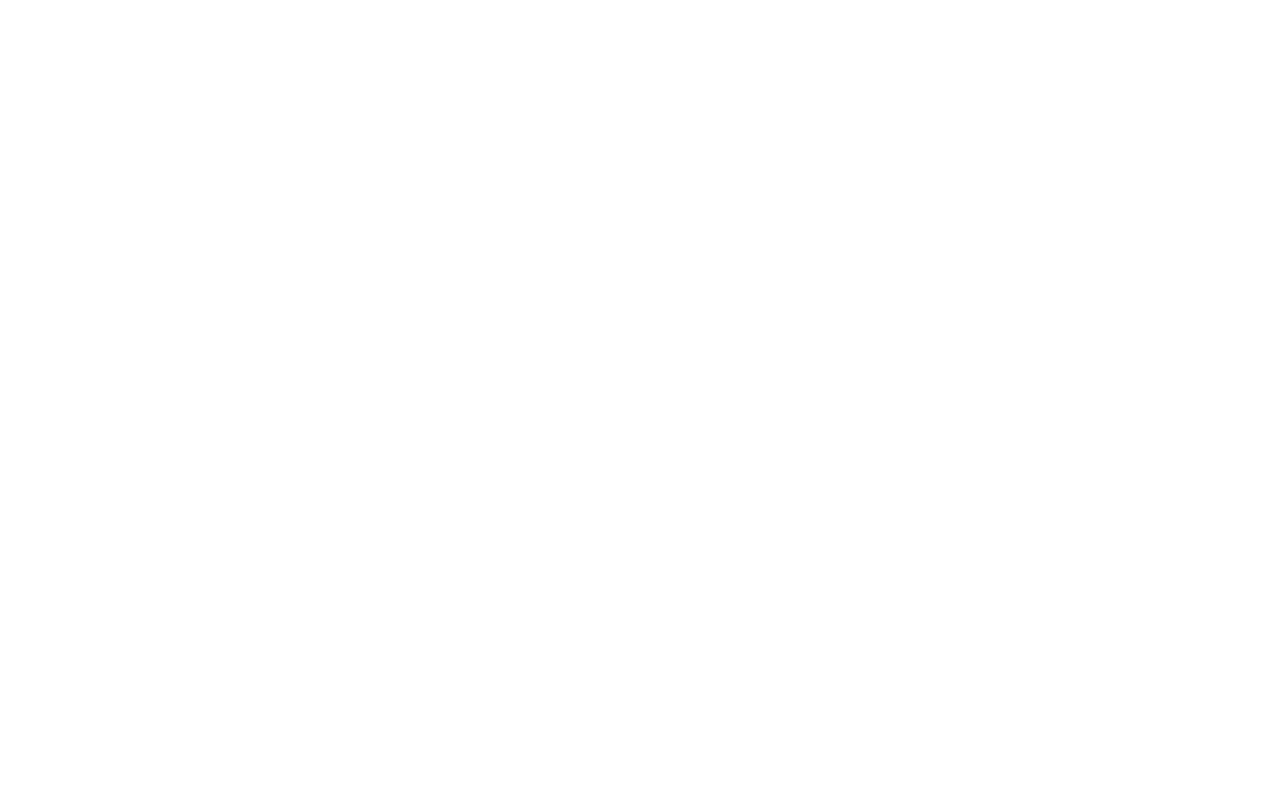
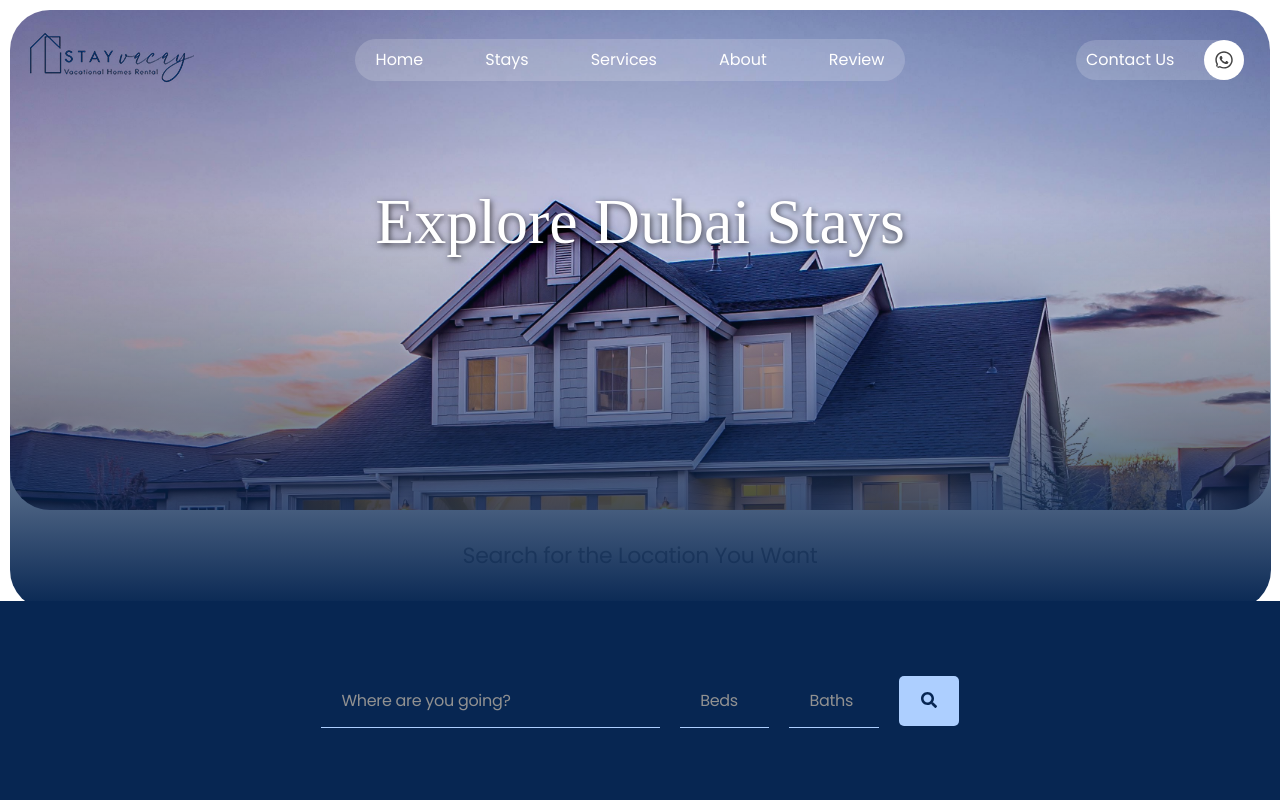
Before and after one commit to JadTarabay/StayVacay, a React (Create React App) app in the folder client/stayvacay-client/: page /properties in a window 1280 px wide. Before the commit this address had no page. Shown: the top 800 px of the page. Built offline with nearby package versions, Linux system fonts and the light colour scheme; no server answers.

Commit message:
properties page added

```diff
--- a/client/stayvacay-client/package.json
+++ b/client/stayvacay-client/package.json
@@ -2,6 +2,7 @@
   "name": "stayvacay-client",
   "version": "0.1.0",
   "private": true,
+  "proxy": "http://localhost:5000",
   "dependencies": {
     "@testing-library/dom": "^10.4.0",
     "@testing-library/jest-dom": "^6.6.3",
--- a/client/stayvacay-client/src/App.jsx
+++ b/client/stayvacay-client/src/App.jsx
@@ -1,10 +1,12 @@
 import { BrowserRouter as Router, Routes, Route } from "react-router-dom";
 import Home from './Pages/Home';
+import Properties from './Pages/Properties';
 function App() {
   return (
     <Router>
       <Routes>
         <Route path="/" element={<Home />} />
+        <Route path="/properties" element={<Properties />} />
       </Routes>
     </Router>
   );
--- /dev/null
+++ b/client/stayvacay-client/src/Pages/CSS/Properties.css
@@ -0,0 +1,63 @@
+.properties-header{
+    margin: 10px;
+    padding-top: 100px;
+    background-size: cover;
+    background-position: top;
+    border-radius: 40px;
+    height: 50vh;
+}
+
+.header-gradient{
+    background: linear-gradient(180deg, rgba(173, 207, 255, 0) 0%, #072652 100%);
+    position: absolute;
+    width: 98.5%;
+    height: 50vh;
+    bottom: 180px ;
+    left: 0 ;
+    border-bottom-right-radius: 40px;
+    border-bottom-left-radius: 40px;
+    margin: 10px;
+}
+
+.properties-header h1 {
+    font-family: Tw Cen MT;
+    font-weight: 400;
+    font-size: 64px;
+    line-height: 100%;
+    letter-spacing: 0%;
+    text-align: center;
+    vertical-align: middle;
+    color: #FFFFFF;
+    text-shadow: 1px 2px 6px  #000000B2;
+    z-index: 4;
+    position: relative;
+    margin-top: 80px;
+}
+
+.property-searchbar {
+    display: flex;
+    flex-direction: column;
+    gap: 20px;
+    align-items: center;
+    justify-content: center;
+    margin-top: 20px;
+}
+
+.property-searchbar h1 {
+    font-family: Poppins;
+    font-weight: 400;
+    font-size: 22px;
+    line-height: 100%;
+    letter-spacing: -0.3px;
+    color: #919191;
+}
+
+.property-listing{
+    width: 97%;
+    display: grid;
+    grid-template-columns: repeat(2, 1fr);
+    gap: 40px;
+    align-items: center;
+    justify-content: center;
+    margin-left: 10px;
+}
--- /dev/null
+++ b/client/stayvacay-client/src/Pages/Properties.jsx
@@ -0,0 +1,89 @@
+import React, { useEffect, useState } from 'react';
+import Navbar from '../components/Navbar';
+import HeroBg from '../assets/Hero-bg.jpg';
+import './CSS/Properties.css';
+import Searchbar from '../components/Searchbar';
+import Footer from '../components/Footer';
+import PropertyCard from '../components/propertyCard';
+
+const Properties = () => {
+  const [properties, setProperties] = useState([]);
+  const [filteredProperties, setFilteredProperties] = useState([]);
+
+  // Search filter states
+  const [location, setLocation] = useState('');
+  const [beds, setBeds] = useState('');
+  const [baths, setBaths] = useState('');
+
+  useEffect(() => {
+ const fetchProperties = async () => {
+      try {
+        const res = await fetch('http://localhost:5000/api/properties/public');
+        if (!res.ok) throw new Error('Failed to fetch properties');
+        const data = await res.json();
+        setProperties(data);
+        setFilteredProperties(data);
+      } catch (err) {
+        console.error('Failed to fetch properties', err);
+      }
+    };
+    fetchProperties();
+  }, []);
+
+  const handleSearch = () => {
+    const filtered = properties.filter((prop) => {
+      const matchLocation = location === '' || prop.location.toLowerCase().includes(location.toLowerCase());
+      const matchBeds = beds === '' || parseInt(prop.bedrooms) >= parseInt(beds);
+      const matchBaths = baths === '' || parseInt(prop.bathrooms) >= parseInt(baths);
+      return matchLocation && matchBeds && matchBaths;
+    });
+
+    setFilteredProperties(filtered);
+  };
+
+  return (
+    <div className="properties-container">
+      <Navbar />
+      <div className="properties-header" style={{ backgroundImage: `url(${HeroBg})` }}>
+        <h1>Explore Dubai Stays</h1>
+        <div className="header-gradient"></div>
+      </div>
+
+      <div className="property-searchbar">
+        <h1>Search for the Location You Want</h1>
+        <Searchbar
+          location={location}
+          beds={beds}
+          baths={baths}
+          setLocation={setLocation}
+          setBeds={setBeds}
+          setBaths={setBaths}
+          onSearch={handleSearch}
+        />
+      </div>
+
+      <div className="property-listing">
+        {filteredProperties.length > 0 ? (
+          filteredProperties.map((property) => (
+            <PropertyCard
+              key={property._id}
+              price={property.price}
+              name={property.name}
+              location={property.location}
+              bedrooms={property.bedrooms}
+              bathrooms={property.bathrooms}
+              size={property.size}
+              propertyImages={property.images}
+            />
+          ))
+        ) : (
+          <p style={{ textAlign: 'center', marginTop: '20px' }}>No properties found</p>
+        )}
+      </div>
+
+      <Footer />
+    </div>
+  );
+};
+
+export default Properties;
--- a/client/stayvacay-client/src/components/CSS/PopularListings.css
+++ b/client/stayvacay-client/src/components/CSS/PopularListings.css
@@ -110,6 +110,34 @@
 .properties-wrapper {
   width: 100%;
   overflow: hidden;
+}
+
+.view-properties-button{
+  display: flex;
+  align-items: center;
+  justify-content: flex-end;
+  padding-right: 20px;
+}
+
+.view-properties-button button {
+  background: #072652;
+  color: #ffffff;
+  border: none;
+  border-radius: 40px;
+  padding: 15px 20px;
+  margin-top: 20px;
+  font-family: Poppins;
+  font-weight: 600;
+  font-size: 14px;
+  line-height: 100%;
+  letter-spacing: 0%;
+  cursor: pointer;
+}
+
+.view-properties-button button:hover {
+  background: #ADCFFF;
+  color: #072652;
+  transition: background-color 0.3s ease;
 }
 
 .properties {
--- /dev/null
+++ b/client/stayvacay-client/src/components/CSS/SearchBar.css
@@ -0,0 +1,73 @@
+.searchbar{
+    width: 100%;
+    height: 25vh;
+    display: flex;
+    flex-direction: column;
+    align-items: center;
+    justify-content: center;
+    background: #072652;
+    margin-bottom: 20px;
+}
+
+.searchbar-container{
+    width: 100%;
+    display: flex;
+    flex-direction: row;
+    align-items: center;
+    justify-content: center;
+    gap: 20px;
+}
+
+.searchbar-inputs{
+    width: 75%;
+    display: flex;
+    flex-direction: row;
+    align-items: center;
+    justify-content: center;
+    gap: 20px;
+}
+
+.searchbar-inputs input{
+    width: 33%;
+    height: 50px;
+    border: none;
+    padding-left: 20px;
+    background: transparent;
+    border-bottom: 1px solid #ADCFFF;
+    font-family: Poppins;
+    font-weight: 400;
+    font-size: 16px;
+    line-height: 100%;
+    letter-spacing: -0.3px;
+    color: #ADCFFF;
+}
+
+.searchbar-inputs input:focus{
+    outline: none;
+}
+
+.searchbar-inputs input::placeholder{
+    color: #919191;
+}
+
+.searchbar-inputs input:nth-child(2) {
+    width: 7%
+}
+.searchbar-inputs input:nth-child(3) {
+    width: 7%
+}
+
+.searchbar-container button {
+    width: 60px;
+    height: 50px;
+    background: #ADCFFF;
+    color: #072652;
+    border: none;
+    border-radius: 5px;
+    font-family: Poppins;
+    font-weight: 500;
+    font-size: 16px;
+    line-height: 100%;
+    letter-spacing: -0.3px;
+    cursor: pointer;
+}
--- a/client/stayvacay-client/src/components/PopularListings.jsx
+++ b/client/stayvacay-client/src/components/PopularListings.jsx
@@ -58,6 +58,9 @@
                 </div>
               ))}
             </div>
+            <div className="view-properties-button">
+              <button>View More</button>
+            </div>
           </div>
         </div>
       </div>
--- /dev/null
+++ b/client/stayvacay-client/src/components/Searchbar.jsx
@@ -0,0 +1,39 @@
+import React from 'react';
+import './CSS/SearchBar.css';
+import { FaSearch } from 'react-icons/fa';
+
+const Searchbar = ({ location, beds, baths, setLocation, setBeds, setBaths, onSearch }) => {
+  return (
+    <div className="searchbar">
+      <div className="searchbar-container">
+        <div className="searchbar-inputs">
+          <input
+            type="text"
+            placeholder="Where are you going?"
+            value={location}
+            onChange={(e) => setLocation(e.target.value)}
+          />
+          <input
+            type="number"
+            min="0"
+            placeholder="Beds"
+            value={beds}
+            onChange={(e) => setBeds(e.target.value)}
+          />
+          <input
+            type="number"
+            min="0"
+            placeholder="Baths"
+            value={baths}
+            onChange={(e) => setBaths(e.target.value)}
+          />
+          <button className="search-button" onClick={onSearch}>
+            <FaSearch />
+          </button>
+        </div>
+      </div>
+    </div>
+  );
+};
+
+export default Searchbar;
```
Also changed, not shown: 1 other file (tests, documents, lock files or other folders).
